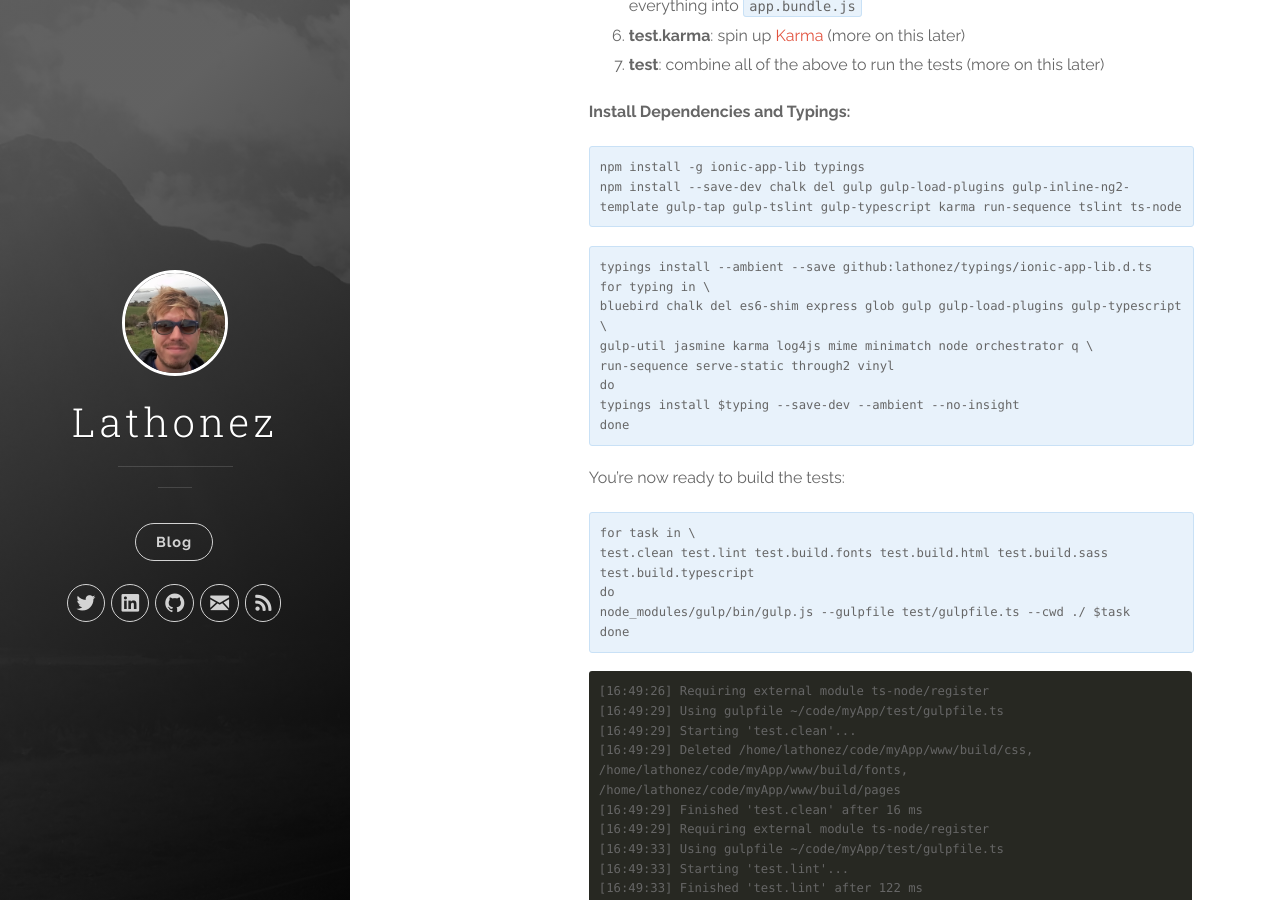
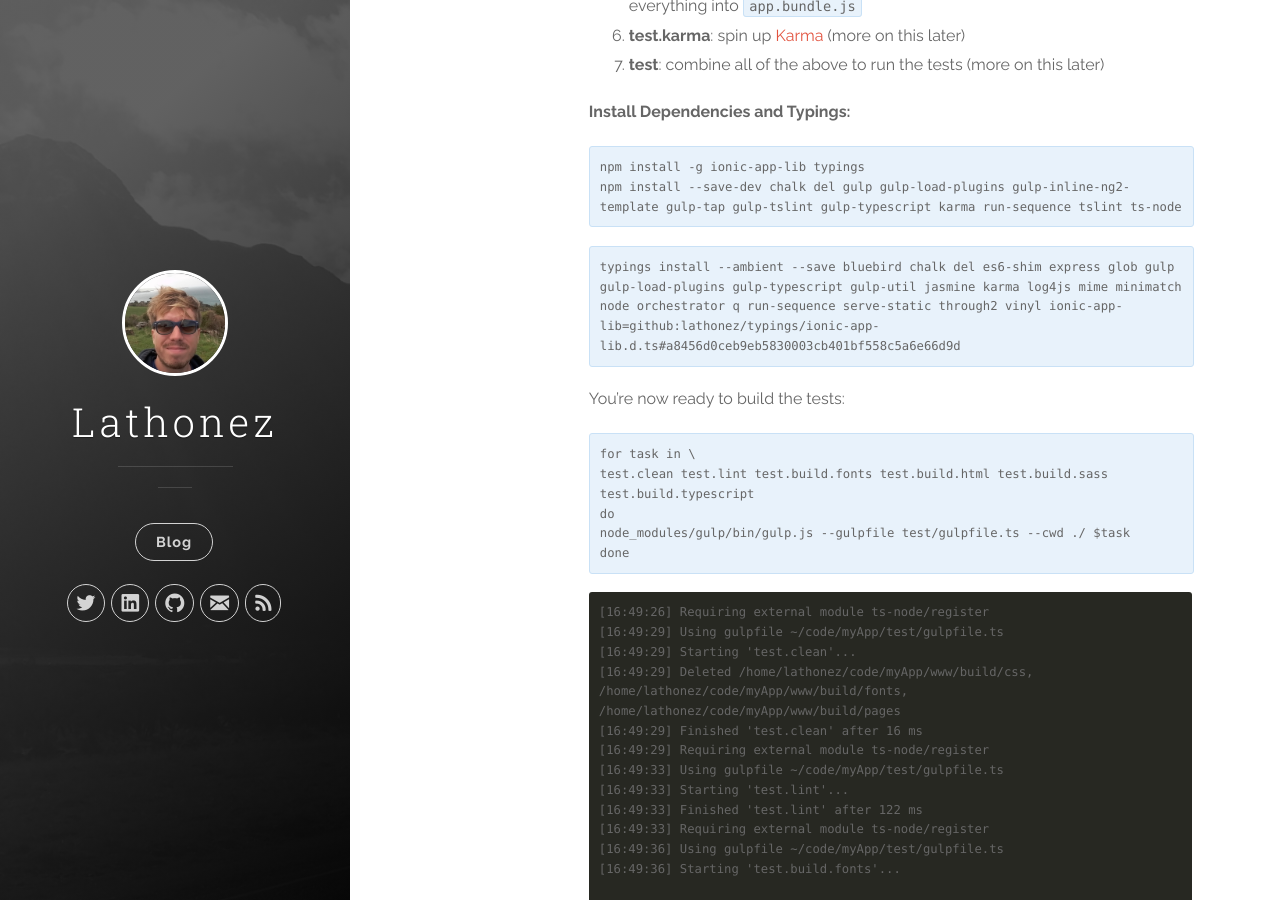
Before and after one commit to lathonez/lathonez.github.io, a Jekyll site: the page built from _posts/2016-02-21-ionic-2-unit-testing.markdown, in a window 1280 px wide and 900 px high, scrolled down 3911 px. Built offline with Jekyll 4.4.1, drawn with Linux system fonts in a browser that asks for light colours; nearby versions of some CDN libraries.

Commit message:
Clearer typings with one liner

```diff
--- a/_posts/2016-02-21-ionic-2-unit-testing.markdown
+++ b/_posts/2016-02-21-ionic-2-unit-testing.markdown
@@ -154,14 +154,7 @@ npm install --save-dev chalk del gulp gulp-load-plugins gulp-inline-ng2-template
 
 <div class="highlighter-rouge">
 <pre class="lowlight">
-<code>typings install --ambient --save github:lathonez/typings/ionic-app-lib.d.ts
-for typing in \
-bluebird chalk del es6-shim express glob gulp gulp-load-plugins gulp-typescript \
-gulp-util jasmine karma log4js mime minimatch node orchestrator q \
-run-sequence serve-static through2 vinyl
-do
-typings install $typing --save-dev --ambient --no-insight
-done</code>
+<code>typings install --ambient --save bluebird chalk del es6-shim express glob gulp gulp-load-plugins gulp-typescript gulp-util jasmine karma log4js mime minimatch node orchestrator q run-sequence serve-static through2 vinyl ionic-app-lib=github:lathonez/typings/ionic-app-lib.d.ts#a8456d0ceb9eb5830003cb401bf558c5a6e66d9d</code>
 </pre>
 </div>
 
```
